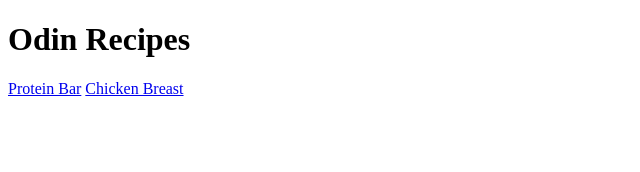
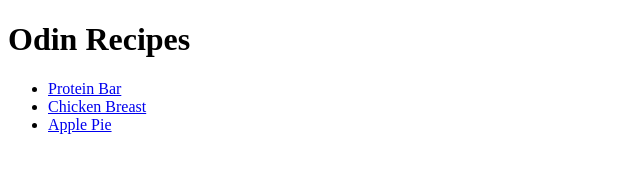
Before and after one commit to AlexMagargiu/odin-recipes, a plain HTML site: page index.html in a window 1280 px wide. Shown: the whole page, without its empty margins (0-640 px from the left). Drawn offline with Linux system fonts and the light colour scheme.

Commit message:
Link apple pie recipe

```diff
--- a/index.html
+++ b/index.html
@@ -8,7 +8,10 @@
 </head>
 <body>
     <h1>Odin Recipes</h1>
-    <a href="/recipes/protein_bar.html">Protein Bar</a>
-    <a href="/recipes/chicken_breast.html">Chicken Breast</a>
+    <ul>
+    <li><a href="/recipes/protein_bar.html">Protein Bar</a></li>
+    <li><a href="/recipes/chicken_breast.html">Chicken Breast</a></li>
+    <li><a href="/recipes/apple_pie.html">Apple Pie</a></li>
+    </ul>
 </body>
 </html>
```
